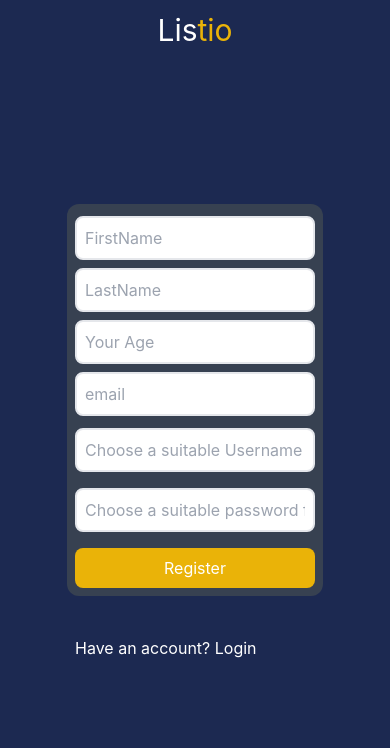
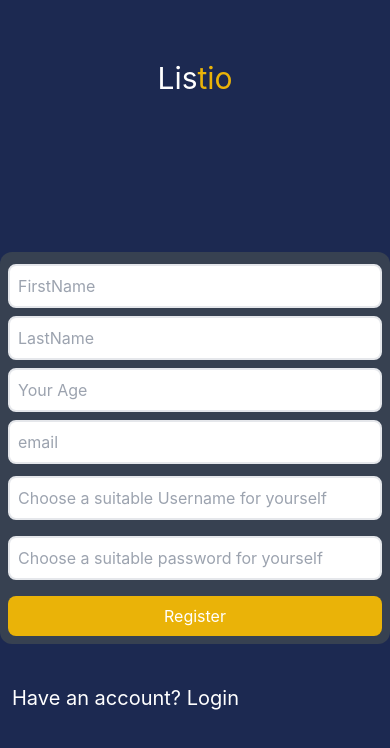
Before and after one commit to Moyinoluwa26/Listed, a React (Create React App) app in the folder ux-page/: page /login in a window 390 px wide. Shown: the top 748 px of the page. Built offline with nearby package versions, Linux system fonts and the light colour scheme.

Commit message:
The Listio App is Completely STopped

```diff
--- a/ux-page/src/LoginPage.js
+++ b/ux-page/src/LoginPage.js
@@ -18,11 +18,11 @@ const LoginPage = () => {
     }
     return (
         <div className='h-screen w-screen bg-blaaaa flex flex-col mx-auto'>
-            <div className='flex w-full  '><h1 className='my-3 text-3xl text-white mx-auto'>Lis<span className='text-yellow-500'>tio</span></h1></div>
-            <div className='md:w-1/5 mx-auto w-64' >
+            <div className='flex w-full mt-12 '><h1 className='my-3 text-3xl text-white mx-auto'>Lis<span className='text-yellow-500'>tio</span></h1></div>
+            <div className='md:w-1/5 mx-auto w-full' >
                 {pageType === "Login" && <Login />}
                 {pageType === "Register" && <Register />}
-                <button onClick={HaveAccount} className='my-10 ml-2 text-white hover:underline'> {pageType === "Register" ? "Have an account? Login" : "Don't have an account? Register"}</button>
+                <button onClick={HaveAccount} className='my-10 ml-3 text-xl mx-auto text-white hover:underline'> {pageType === "Register" ? "Have an account? Login" : "Don't have an account? Register"}</button>
             </div>
 
         </div>
--- a/ux-page/src/components/addTask.js
+++ b/ux-page/src/components/addTask.js
@@ -3,7 +3,7 @@ import { useSelector, useDispatch } from 'react-redux';
 import { setPosts } from '../state';
 
 function AddTask() {
-    const [task, setTask] = useState('');
+    const [task, setTask] = useState(' ');
     const [isLoading, setIsLoading] = useState(false);
     /*const user = localStorage.getItem('user');
     const userId = JSON.parse(user)._id;
@@ -58,15 +58,15 @@ function AddTask() {
         <div className='flex flex-cols mx-auto lg:w-1/3 w-96 bg-white  rounded-2xl md:h-24 mt-12 '>
 
 
-            <form onSubmit={handleSubmit} className='m-auto'>
+            <form onSubmit={handleSubmit} className='m-auto '>
                 <input
                     type="text"
                     value={task}
                     onChange={handleChange}
-                    placeholder="Enter your todo text"
+                    placeholder="  Enter your todo text"
                     required
                     disabled={isLoading} // Disable input field while loading
-                    className='p-2 rounded-lg mx-2 border-2 mt-3 md:w-96 my-3 '
+                    className='p-2 rounded-lg md:mx-2 border-2 md:mt-3 w-64 md:w-96 h-10 my-3 '
                 />
                 <button type="submit" disabled={isLoading} className='bg-yellow-500 text-white p-2 rounded-lg my-2 mx-2'> {/* Disable button while loading */}
                     {isLoading ? 'Adding Todo...' : 'Add Todo'} {/* Change button text based on loading state */}
--- a/ux-page/src/components/loginForm.js
+++ b/ux-page/src/components/loginForm.js
@@ -63,7 +63,7 @@ const Login = () => {
 
 
     return (< div className='flex bg-gray-700 rounded-xl mt-36'>
-        <form className='flex flex-col md:w-full mt-2 mx-auto' onSubmit={handleSubmit}>
+        <form className='flex flex-col w-full px-2 mt-2 mx-auto' onSubmit={handleSubmit}>
             <input type="text" name="username" placeholder="Username" value={formData.username} className='p-2 border-2 my-2 md:mx-2 rounded-lg' onChange={handleChange} />
             <input type="password" name="password" placeholder="Password" value={formData.password} className='p-2  md:mx-2 border-2 my-2 rounded-lg ' onChange={handleChange} />
             <button className='bg-yellow-500 text-white rounded-lg my-5 p-2 md:mx-2' type='submit'>Login</button>
--- a/ux-page/src/components/todoList.js
+++ b/ux-page/src/components/todoList.js
@@ -99,7 +99,7 @@ function Todo() {
 
 
     return (
-        <div className='bg-white w-1/3 mt-5 rounded-2xl mx-auto py-5'>
+        <div className='bg-white lg:w-1/3 w-96 mt-5 rounded-2xl mx-auto py-5'>
             <h2 className='text-lg mb-2 ml-3'>Your Todo Lists : </h2>
             {isLoading ? (
                 <h1><Loading /></h1>
@@ -110,7 +110,7 @@ function Todo() {
                     {todos.map(post => (
                         <li key={post.timestamp} className=' flex border-2 py-5 px-5 justify-between'>
                             <div className=' '>{post.item}</div>
-                            <div className='w-12 my-auto'><MdDeleteSweep onClick={() => handleDelete(post.timestamp)} size={30} className='  m-6' /></div>
+                            <div className='w-12 my-auto'><MdDeleteSweep onClick={() => handleDelete(post.timestamp)} size={20} className='' /></div>
                         </li>
                     ))}
 
```
Also changed, not shown: 1 other file (tests, documents, lock files or other folders).
